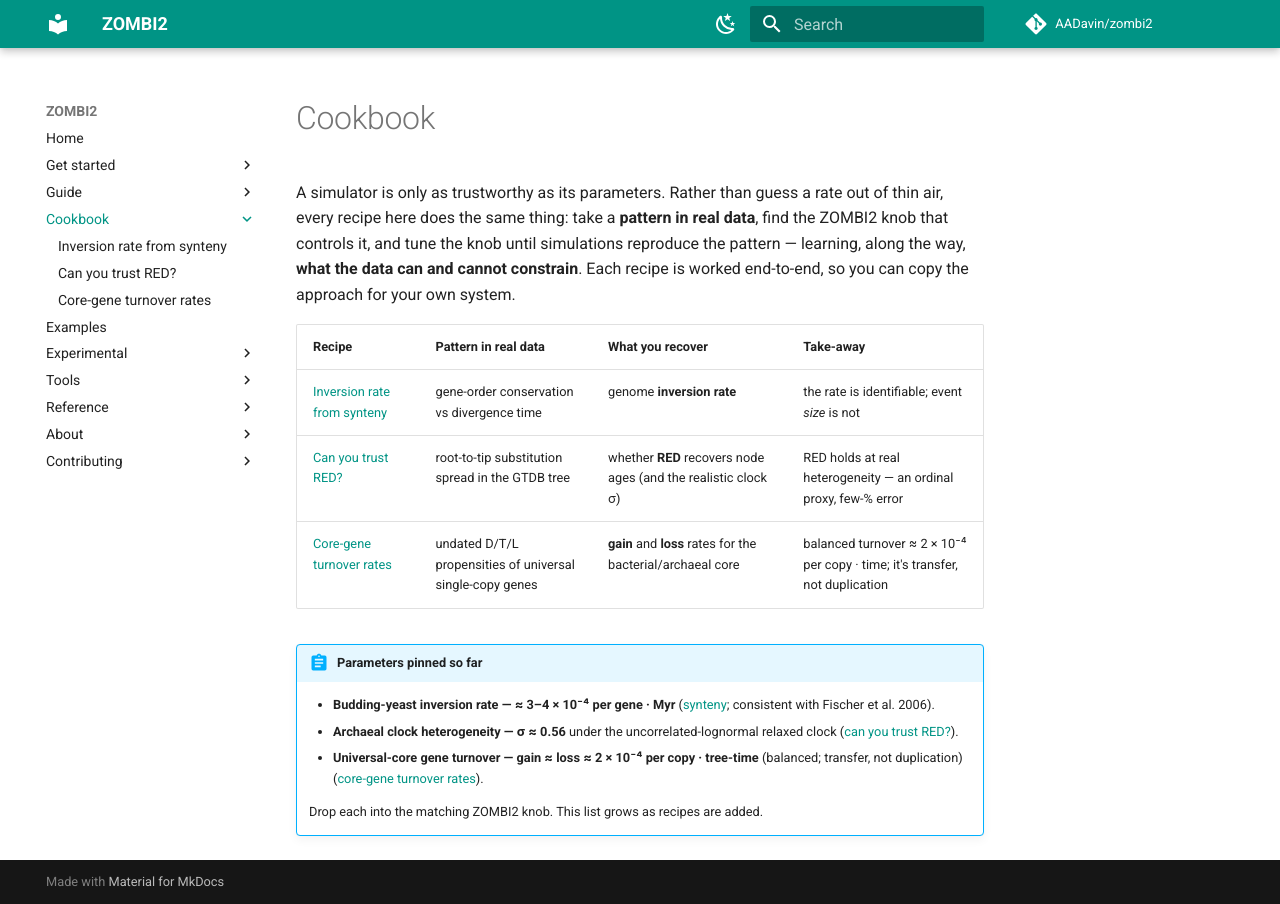
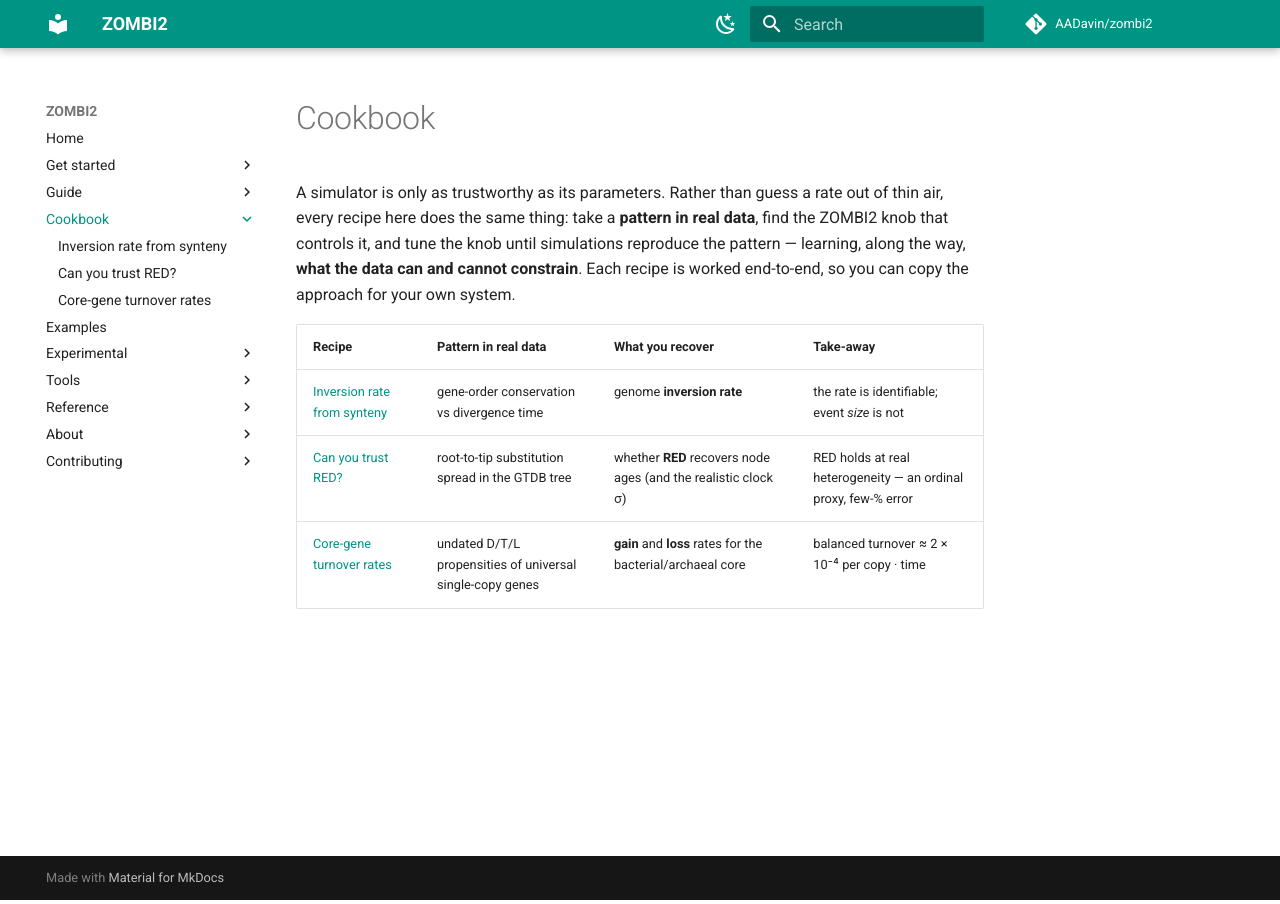
Before and after one commit to AADavin/zombi2, an MkDocs documentation site: the page built from docs/cookbook/index.md, in a window 1280 px wide. Built offline with MkDocs 1.6.1 and Material for MkDocs 9.7.7, drawn with Linux system fonts in a browser that asks for light colours; comment, search, counter and statistics services are not loaded.

Commit message:
docs(cookbook): streamline index — drop 'parameters pinned' box, trim take-away
Co-Authored-By: Claude Opus 4.8 <noreply@anthropic.com>

```diff
--- a/docs/cookbook/index.md
+++ b/docs/cookbook/index.md
@@ -10,14 +10,4 @@ approach for your own system.
 |---|---|---|---|
 | [Inversion rate from synteny](synteny.md) | gene-order conservation vs divergence time | genome **inversion rate** | the rate is identifiable; event *size* is not |
 | [Can you trust RED?](red-validation.md) | root-to-tip substitution spread in the GTDB tree | whether **RED** recovers node ages (and the realistic clock σ) | RED holds at real heterogeneity — an ordinal proxy, few-% error |
-| [Core-gene turnover rates](universal-core-rates.md) | undated D/T/L propensities of universal single-copy genes | **gain** and **loss** rates for the bacterial/archaeal core | balanced turnover ≈ 2 × 10⁻⁴ per copy · time; it's transfer, not duplication |
-
-!!! abstract "Parameters pinned so far"
-    - **Budding-yeast inversion rate — ≈ 3–4 × 10⁻⁴ per gene · Myr** ([synteny](synteny.md);
-      consistent with Fischer et al. 2006).
-    - **Archaeal clock heterogeneity — σ ≈ 0.56** under the uncorrelated-lognormal relaxed clock
-      ([can you trust RED?](red-validation.md)).
-    - **Universal-core gene turnover — gain ≈ loss ≈ 2 × 10⁻⁴ per copy · tree-time** (balanced;
-      transfer, not duplication) ([core-gene turnover rates](universal-core-rates.md)).
-
-    Drop each into the matching ZOMBI2 knob. This list grows as recipes are added.
+| [Core-gene turnover rates](universal-core-rates.md) | undated D/T/L propensities of universal single-copy genes | **gain** and **loss** rates for the bacterial/archaeal core | balanced turnover ≈ 2 × 10⁻⁴ per copy · time |
```
